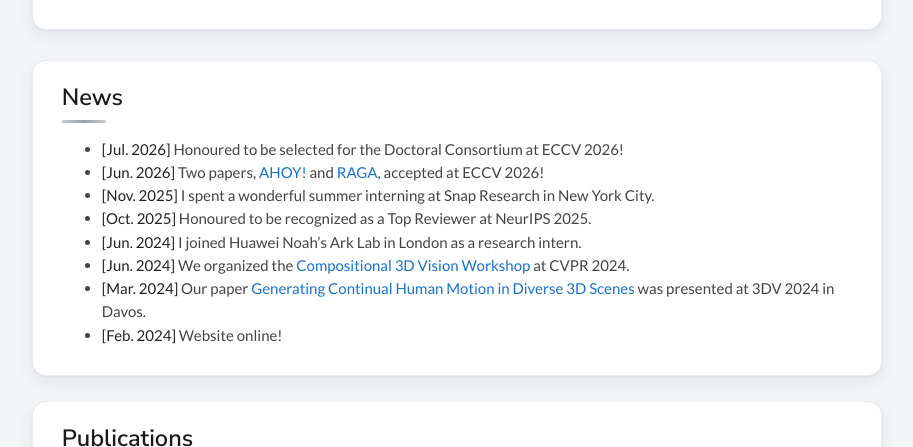
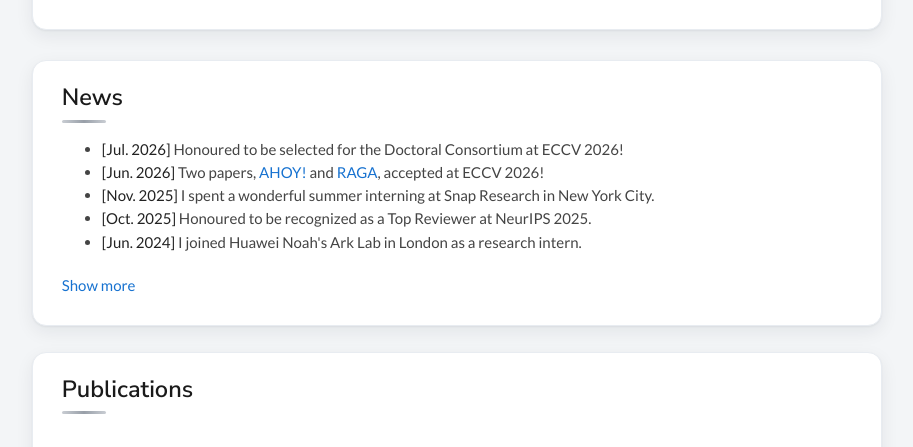
Before and after one commit to miraymen/miraymen.github.io, a Jekyll site: the page built from index.md, in a window 1280 px wide, cut to the strip 376-823 px from the top of the page. Shown: the whole strip, without its empty margins (183-1096 px from the left). Built offline with Jekyll 4.4.1, drawn with Linux system fonts in a browser that asks for light colours; a style sheet for code colours, icons or effects is not loaded; part of the change alters nothing that is shown.

Commit message:
Collapse News to top 5 with show more toggle

```diff
--- a/index.md
+++ b/index.md
@@ -4,14 +4,36 @@ layout: homepage
 
 <div class="band" markdown="1">
 ## News
-- **[Jul. 2026]** Honoured to be selected for the Doctoral Consortium at ECCV 2026!
-- **[Jun. 2026]** Two papers, <a href="https://miraymen.github.io/ahoy/">AHOY!</a> and <a href="https://miraymen.github.io/raga/">RAGA</a>, accepted at ECCV 2026!
-- **[Nov. 2025]** I spent a wonderful summer interning at Snap Research in New York City.
-- **[Oct. 2025]** Honoured to be recognized as a Top Reviewer at NeurIPS 2025.
-- **[Jun. 2024]** I joined Huawei Noah's Ark Lab in London as a research intern.
-- **[Jun. 2024]** We organized the <a href="https://3dcompat-dataset.org/workshop/C3DV24/">Compositional 3D Vision Workshop</a> at CVPR 2024.
-- **[Mar. 2024]** Our paper <a href="https://arxiv.org/abs/2304.02061">Generating Continual Human Motion in Diverse 3D Scenes</a> was presented at 3DV 2024 in Davos.
-- **[Feb. 2024]** Website online!
+
+<ul id="news-list">
+  <li><strong>[Jul. 2026]</strong> Honoured to be selected for the Doctoral Consortium at ECCV 2026!</li>
+  <li><strong>[Jun. 2026]</strong> Two papers, <a href="https://miraymen.github.io/ahoy/">AHOY!</a> and <a href="https://miraymen.github.io/raga/">RAGA</a>, accepted at ECCV 2026!</li>
+  <li><strong>[Nov. 2025]</strong> I spent a wonderful summer interning at Snap Research in New York City.</li>
+  <li><strong>[Oct. 2025]</strong> Honoured to be recognized as a Top Reviewer at NeurIPS 2025.</li>
+  <li><strong>[Jun. 2024]</strong> I joined Huawei Noah's Ark Lab in London as a research intern.</li>
+  <li class="news-more"><strong>[Jun. 2024]</strong> We organized the <a href="https://3dcompat-dataset.org/workshop/C3DV24/">Compositional 3D Vision Workshop</a> at CVPR 2024.</li>
+  <li class="news-more"><strong>[Mar. 2024]</strong> Our paper <a href="https://arxiv.org/abs/2304.02061">Generating Continual Human Motion in Diverse 3D Scenes</a> was presented at 3DV 2024 in Davos.</li>
+  <li class="news-more"><strong>[Feb. 2024]</strong> Website online!</li>
+</ul>
+
+<a href="#" id="news-toggle" role="button">Show more</a>
+
+<style>
+  #news-list .news-more { display: none; }
+  #news-list.expanded .news-more { display: list-item; }
+</style>
+<script>
+(function() {
+  var toggle = document.getElementById("news-toggle");
+  var list = document.getElementById("news-list");
+  if (!toggle || !list) return;
+  toggle.addEventListener("click", function(e) {
+    e.preventDefault();
+    var open = list.classList.toggle("expanded");
+    toggle.textContent = open ? "Show less" : "Show more";
+  });
+})();
+</script>
 </div>
 
 <div class="band">
```
